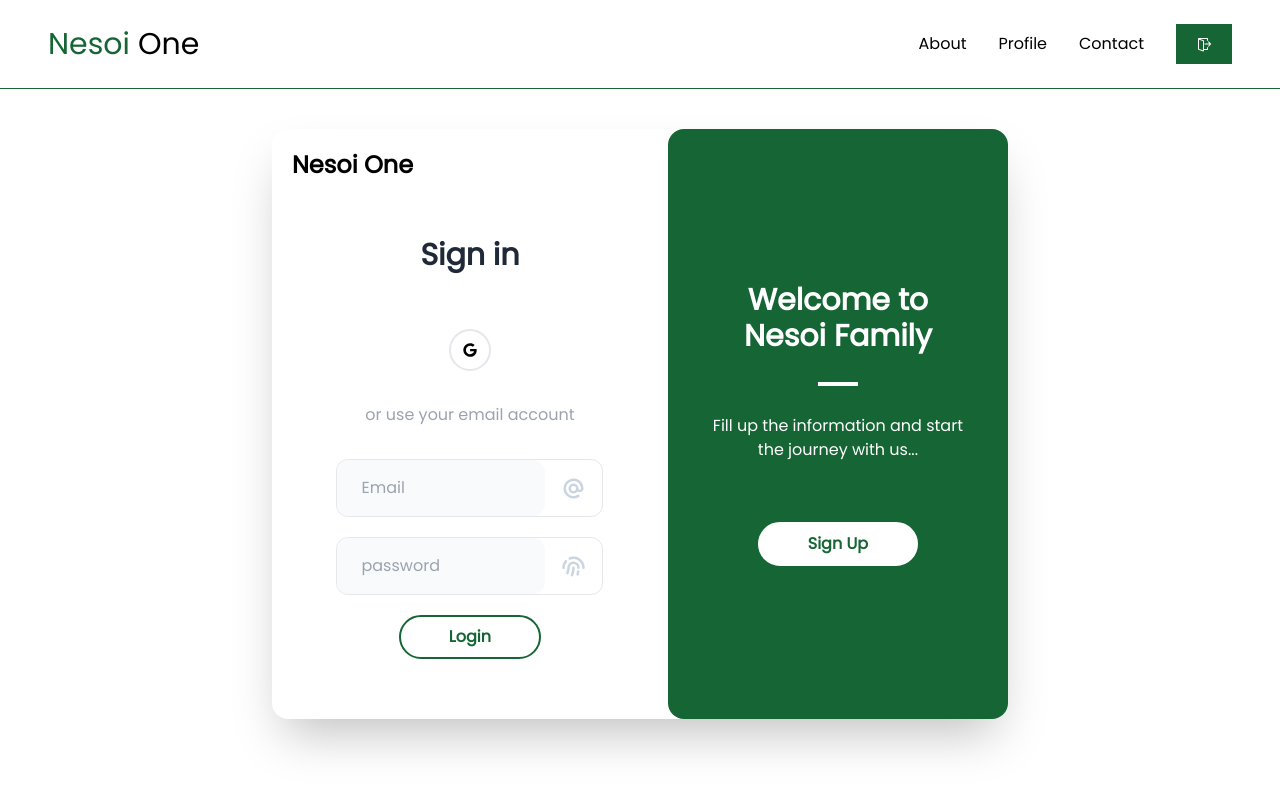
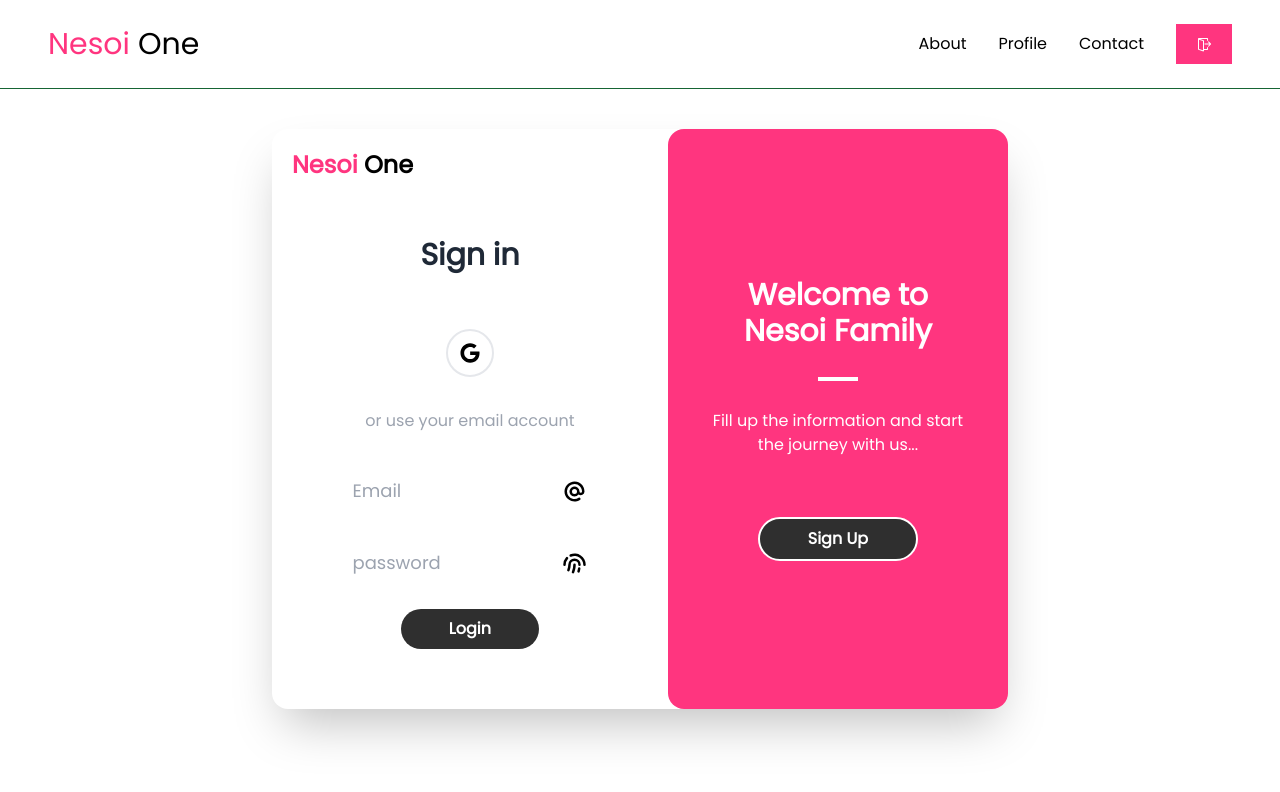
Before and after one commit to shoaib-ahamed/next-auth-tailwind-boilerplate, a Next.js app: page /login in a window 1280 px wide. Shown: the top 792 px of the page. Built offline with nearby package versions, Linux system fonts and the light colour scheme; no server answers; sample sign-in values are in the browser's storage.

Commit message:
some styles

```diff
--- a/components/Navbar.js
+++ b/components/Navbar.js
@@ -36,7 +36,7 @@ const Navbar = () => {
 
   return (
     <div className="flex items-center justify-between border-b border-green-800 py-6 px-12">
-      <Link href="/"><a className="text-3xl"> <span className="text-green-800">Nesoi</span> One</a></Link>
+      <Link href="/"><a className="text-3xl"> <span className="text-winterSky">Nesoi</span> One</a></Link>
       <nav>
         <section className="MOBILE-MENU flex lg:hidden">
           <div
@@ -54,7 +54,7 @@ const Navbar = () => {
               onClick={() => setIsNavOpen(false)}
             >
               <svg
-                className="h-8 w-8 text-green-800"
+                className="h-8 w-8 text-winterSky"
                 viewBox="0 0 24 24"
                 fill="none"
                 stroke="currentColor"
@@ -67,16 +67,19 @@ const Navbar = () => {
               </svg>
             </div>
             <ul className="flex flex-col items-center justify-center gap-6 min-h-screen">
-              <li className="border-b border-green-800 my-2 uppercase">
+              <li className="border-b border-winterSky my-2 uppercase">
                 <a href="/about">About</a>
               </li>
-              <li className="border-b border-green-800 my-2 uppercase">
+              {(session.data) ?
+              <li className="border-b border-winterSky my-2 uppercase">
                 <Link href="/profile">Profile</Link>
               </li>
-              <li className="border-b border-green-800 my-2 uppercase">
+              :
+              <></>}
+              <li className="border-b border-winterSky my-2 uppercase">
                 <a href="/contact">Contact</a>
               </li>
-              {(session.data) ? <li> <button onClick={() => signOut()} className="bg-green-800 text-white px-5 py-3"><VscSignOut/></button>
+              {(session.data) ? <li> <button onClick={() => signOut()} className="bg-winterSky text-white px-5 py-3"><VscSignOut/></button>
               </li> : <></>}
               {/* <li>
                 <RenderThemeChanger/>
@@ -89,13 +92,16 @@ const Navbar = () => {
           <li>
             <a href="/about">About</a>
           </li>
-          <li>
-            <Link href={"/profile"}>Profile</Link>
-          </li>
+          {(session.data) ?
+              <li>
+                <Link href="/profile">Profile</Link>
+              </li>
+              :
+              <></>}
           <li>
             <a href="/contact">Contact</a>
           </li>
-          {(session.data) ? <li> <button onClick={() => signOut()} className="bg-green-800 text-white px-5 py-3"><VscSignOut/></button>
+          {(session.data) ? <li> <button onClick={() => signOut()} className="bg-winterSky text-white px-5 py-3"><VscSignOut/></button>
               </li> : <></>}
           {/* <li>
             <RenderThemeChanger/>
--- a/components/SignIn.js
+++ b/components/SignIn.js
@@ -6,7 +6,6 @@ import { FaGoogle } from "react-icons/fa";
 import { HiAtSymbol, HiFingerPrint } from "react-icons/hi";
 import login_validate from '../lib/validate';
 import { DataContext } from '../store/GlobalState';
-import styles from '../styles/Form.module.css';
 
 
 
@@ -69,19 +68,19 @@ export default function SignIn(){
             <form className='flex flex-col gap-5' onSubmit={formik.handleSubmit}>
 
                 <div className="input-button flex justify-center">
-                    <button type='button'  onClick={handleGoogleSignin} className="border-2 border-gray-200 rounded-full p-3 mx-1 hover:bg-green-800">
-                    <FaGoogle className="text-sm" />
+                    <button type='button'  onClick={handleGoogleSignin} className="border-2 border-gray-200 rounded-full p-3 mx-1 hover:bg-winterSky">
+                    <FaGoogle className="text-3xl md:text-xl" />
                     </button>
                 </div>
 
                 <p className="text-gray-400 my-3 text-center ">or use your email account</p>
 
-                <div className={`${styles.input_group} ${formik.errors.email && formik.touched.email ? 'border-rose-600' : ''}`}>
+                <div className={`flex position:relative ${formik.errors.email && formik.touched.email ? 'border-rose-600' : ''}`}>
                     <input
                     type="email"
                     name='email'
                     placeholder='Email'
-                    className={styles.input_text}
+                    className="w-full px-4 rounded-md py-3 text-winterSky text-lg"
                     {...formik.getFieldProps('email')}
                     />
                     <span className='icon flex items-center px-4'>
@@ -91,12 +90,12 @@ export default function SignIn(){
                 </div>
                 {/* {formik.errors.email && formik.touched.email ? <span className='text-rose-500'>{formik.errors.email}</span> : <></>} */}
 
-                <div className={`${styles.input_group} ${formik.errors.password && formik.touched.password ? 'border-rose-800' : ''}`}>
+                <div className={`flex position:relative ${formik.errors.password && formik.touched.password ? 'border-rose-800' : ''}`}>
                     <input
                     type={`${show ? "text" : "password"}`}
                     name='password'
                     placeholder='password'
-                    className={styles.input_text}
+                    className="w-full px-4 rounded-md py-3 text-winterSky text-lg"
                     {...formik.getFieldProps('password')}
                     />
                      <span className='icon flex items-center px-4' onClick={() => setShow(!show)}>
@@ -108,7 +107,7 @@ export default function SignIn(){
                 {/* {formik.errors.password && formik.touched.password ? <span className='text-rose-500'>{formik.errors.password}</span> : <></>} */}
                 {/* login buttons */}
                 <div className="input-button">
-                    <button type='submit' className="border-2 border-green-800 rounded-full px-12 py-2 inline-block font-bold bg-white text-green-800 hover:bg-green-800 hover:text-white">
+                    <button type='submit' className="bg-jet rounded-full px-12 py-2 inline-block font-bold text-white hover:bg-winterSky hover:text-white hover:border-black">
                         Login
                     </button>
                 </div>
--- a/pages/index.js
+++ b/pages/index.js
@@ -44,7 +44,7 @@ function User({ session, handleSignOut }){
           <div>
             <Sidebar handleSignOut={handleSignOut}/>
           </div>
-          <div>
+          <div className="w-full  text-center ">
             <h5 className="text-2xl">Hello , {session.user.name}.</h5>
             <h3 className="text-xl">Welcome to Nesoi family.</h3>
           </div>
--- a/pages/login.js
+++ b/pages/login.js
@@ -69,11 +69,11 @@ export default function Login(){
                         </div>
                     </div>
 
-                    <div className="w-full md:w-4/5 flex flex-col justify-center items-center bg-green-800 text-white rounded-2xl md:rounded-tr-2xl md:rounded-br-2xl py-36 px-10 gap-5">
+                    <div className="w-full md:w-4/5 flex flex-col justify-center items-center bg-winterSky text-white rounded-2xl md:rounded-tr-2xl md:rounded-br-2xl py-36 px-10 gap-5">
                         <h2 className="text-2xl md:text-3xl font-bold mb-2">Welcome to Nesoi Family</h2>
                         <div className="border-2 w-10 border-white mb-2" />
                         <p className="mb-10">Fill up the information and start the journey with us...</p>
-                    <button type="button" className="border-2 border-white rounded-full px-12 py-2 inline-block font-bold bg-white text-green-800 hover:bg-green-800 hover:text-white">
+                    <button type="button" className="border-2 border-white rounded-full px-12 py-2 inline-block font-bold bg-jet text-white hover:bg-winterSky hover:text-white">
                     <Link href="/register">Sign Up</Link>
                     </button>
                     </div>
--- a/styles/Form.module.css
+++ b/styles/Form.module.css
@@ -1,37 +1,37 @@
-
-.input_group{
+/* .input_group {
     @apply flex border rounded-xl;
     position: relative;
   }
 
-.input_text{
+  .input_text {
     @apply w-full py-4 px-6 border rounded-xl bg-slate-50;
-    @apply focus:outline-none border-none
+    @apply focus:outline-none border-none;
   }
 
-.button{
+  .button {
     @apply w-full bg-gradient-to-r from-blue-500 to-indigo-500 rounded-md;
-    @apply py-3 text-gray-50 text-lg
+    @apply py-3 text-gray-50 text-lg;
   }
 
-.button:hover{
+  .button:hover {
     @apply bg-gradient-to-r from-gray-50 to-gray-100 border-blue-500;
     @apply text-gray-700 border;
   }
 
-.button_custom{
+  .button_custom {
     @apply w-full border py-3 flex justify-center gap-2 hover:bg-gray-200;
   }
 
-.input_text + *{
-    color: #CBD5E1;
+  .input_text + * {
+    color: #cbd5e1;
   }
 
-.input_text:focus + *{
+  .input_text:focus + * {
     color: #6366f1;
   }
 
-.input_text:not([type=email]) ~ span:hover *{
+  .input_text:not([type="email"]) ~ span:hover * {
     color: #6366f1;
     cursor: pointer;
   }
+   */
--- a/styles/globals.css
+++ b/styles/globals.css
@@ -1,11 +1,11 @@
-@import url('https://fonts.googleapis.com/css2?family=Poppins&display=swap');
+@import url("https://fonts.googleapis.com/css2?family=Poppins&display=swap");
 
 @tailwind base;
 @tailwind components;
 @tailwind utilities;
 
-* > *{
-  font-family: 'Poppins', sans-serif;
+* > * {
+  font-family: "Poppins", sans-serif;
 }
 
 a {
--- a/tailwind.config.js
+++ b/tailwind.config.js
@@ -6,7 +6,29 @@ module.exports = {
     "./layout/**/*.{js,ts,jsx,tsx}",
   ],
   theme: {
-    extend: {},
+    extend: {
+      colors: {
+        background: {
+          light: '#FFFFFF',
+          dark: '#000000'
+        },
+        winterSky: '#FF357F',  //Primary interactive color
+        bitterLime: '#BBF025',
+        bluetiful: '#1161F5', //Secondary interactive color
+
+        // secondary color pallate
+        jet: '#2F2F2F',  //Tertiary button background ||  Container background, Secondary page background
+        orangePantone: '#F75C03', //Danger button/text/icon/border
+        Cultured: '#F4F4F4',
+        forestGreen : '#2A9134',
+        Onyx: '#3D3D3D',
+        davysGrey: '#525252',
+        gainsboro: '#E0E0E0',
+        silver: '#C6C6C6',
+        silverChalice: '#A8A8A8',
+        sonicSilver: '#6F6F6F'
+      }
+    },
   },
   plugins: [],
 }
```
Also changed, not shown: pages/register.js (+11 -12 lines). Lines whose indentation alone changed are shown as unchanged.
